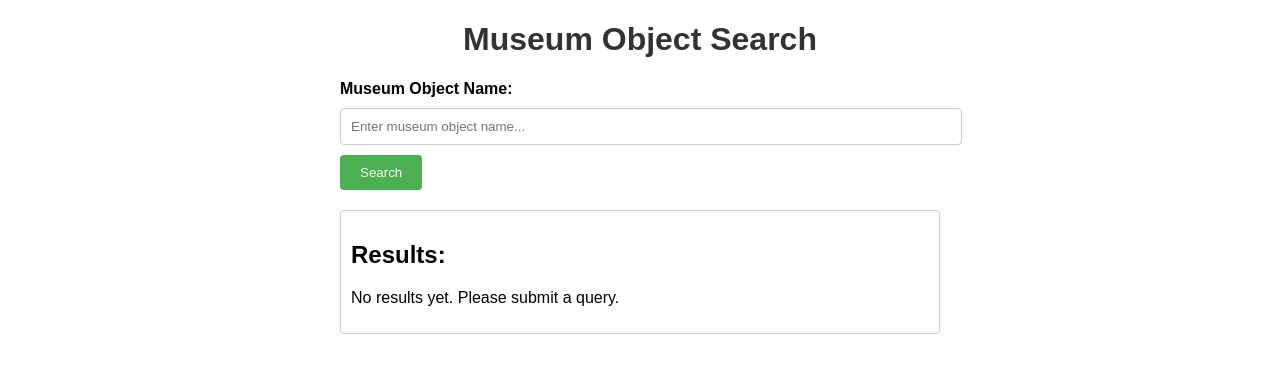
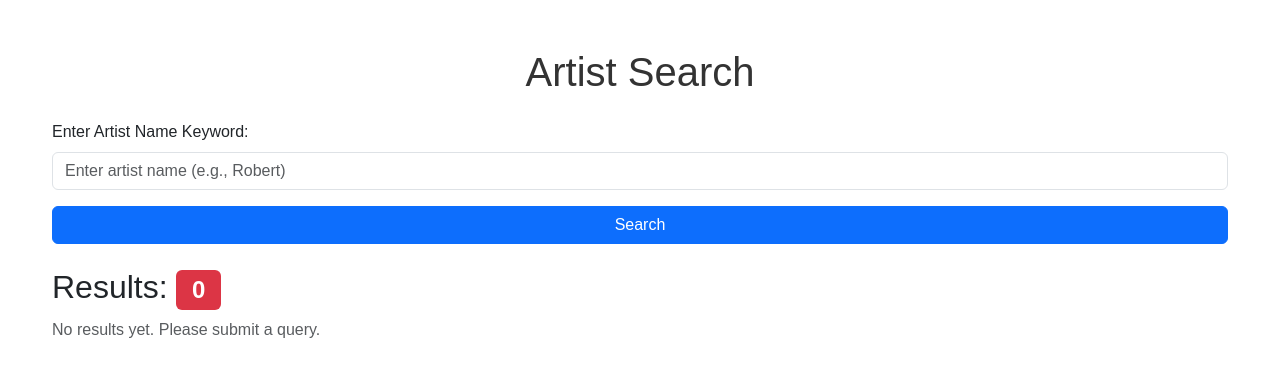
Before and after one commit to eleccrazy/KG_project_with_sparql_anything, a Flask app: page / in a window 1280 px wide. Shown: the top 377 px of the page. Run offline with Flask 3, Linux system fonts and the light colour scheme; parts of the project's set-up code (start-up, migrations or seed data) failed here and were passed over.

Commit message:
Add functionality for querying artists by name, displaying artist details, and querying using SPARQL-Anything based on the keyword

```diff
--- a/app/app.py
+++ b/app/app.py
@@ -1,20 +1,49 @@
 from flask import Flask, request, render_template
 import requests  # Assuming you're using this to make HTTP requests for your SPARQL query, etc.
+from app.logic.query import query_artist_by_name
 
 app = Flask(__name__)
 
 @app.route('/', methods=['GET', 'POST'])
 def home():
+    """
+    Handle requests for the home page of the web application.
+
+    :return: A rendered HTML template displaying the home page.
+    """
     # Initialize the results variable
     results = None
 
     if request.method == 'POST':
         # Get the user input from the form
-        object_name = request.form.get('object_name')
+        object_name = request.form.get('artist_name')
         # Here we can run the sparql anything query based on the object_name
-        results = f"Results for: {object_name}"  # Replace this with actual query logic
+        results = query_artist_by_name(object_name)
 
     return render_template('index.html', results=results)
 
+@app.route("/artist_details", methods=["GET", "POST"])
+def artist_details():
+    """
+    Handle requests for displaying artist details from Wikidata using their Wiki QID.
+
+    :return: A rendered HTML template displaying artist details.
+    """
+    wiki_qid = request.args.get("wiki_qid")  # Get the Wiki QID from the URL parameters
+    artist_details = None
+    print(wiki_qid)
+
+    if wiki_qid:
+        # Placeholder artist details for demonstration purposes
+        artist_details = {
+            "name": "Vincent van Gogh",
+            "artist_bio": "Vincent Willem van Gogh was a Dutch post-impressionist painter who is among the most famous and influential figures in the history of Western art.",
+            "nationality": "Dutch",
+        }
+
+    # Render the artist details page, passing the artist data
+    return render_template("artist_details.html", artist=artist_details)
+
+
 if __name__ == '__main__':
     app.run(port=5000, debug=True)
--- a/app/static/styles.css
+++ b/app/static/styles.css
@@ -1,51 +1,21 @@
+/* styles.css */
 body {
     font-family: Arial, sans-serif;
-    margin: 20px;
 }
 
 .container {
-    max-width: 600px;
+    max-width: 1200px;
     margin: auto;
 }
 
 h1 {
-    text-align: center;
     color: #333;
 }
 
-form {
-    margin-bottom: 20px;
+.card {
+    transition: transform 0.3s ease;
 }
 
-label {
-    font-weight: bold;
-    display: block;
-    margin-top: 10px;
+.card:hover {
+    transform: translateY(-10px);
 }
-
-input[type="text"] {
-    width: 100%;
-    padding: 10px;
-    margin: 10px 0;
-    border: 1px solid #ccc;
-    border-radius: 4px;
-}
-
-input[type="submit"] {
-    background-color: #4CAF50;
-    color: white;
-    padding: 10px 20px;
-    border: none;
-    border-radius: 4px;
-    cursor: pointer;
-}
-
-input[type="submit"]:hover {
-    background-color: #45a049;
-}
-
-.results {
-    border: 1px solid #ccc;
-    padding: 10px;
-    border-radius: 4px;
-}
--- a/app/templates/index.html
+++ b/app/templates/index.html
@@ -3,30 +3,62 @@
 <head>
     <meta charset="UTF-8">
     <meta name="viewport" content="width=device-width, initial-scale=1.0">
-    <title>Museum Object Search</title>
+    <title>Artist Search</title>
+    <!-- Bootstrap CDN -->
+    <link href="https://cdn.jsdelivr.net/npm/bootstrap@5.3.0-alpha1/dist/css/bootstrap.min.css" rel="stylesheet">
     <link rel="stylesheet" href="{{ url_for('static', filename='styles.css') }}">
 </head>
 <body>
-    <div class="container">
-        <h1>Museum Object Search</h1>
-        <form method="post" action="/">
-            <!-- Museum Object Name -->
-            <label for="object-name">Museum Object Name:</label>
-            <input type="text" id="object-name" name="object_name" placeholder="Enter museum object name...">
-
+    <div class="container mt-5">
+        <h1 class="text-center mb-4">Artist Search</h1>
+        <form method="post" action="/" class="mb-4">
+            <!-- Artist Name Keyword -->
+            <div class="mb-3">
+                <label for="artist-name" class="form-label">Enter Artist Name Keyword:</label>
+                <input type="text" id="artist-name" name="artist_name" class="form-control" placeholder="Enter artist name (e.g., Robert)">
+            </div>
             <!-- Submit Button -->
-            <input type="submit" value="Search">
+            <button type="submit" class="btn btn-primary w-100">Search</button>
         </form>
 
         <!-- Results Section -->
         <div class="results">
-            <h2>Results:</h2>
+            <h2>Results:
+                {% if results %}
+                    <span class="badge bg-success">{{ results|length }}</span>
+                {% else %}
+                    <span class="badge bg-danger">0</span>
+                {% endif %}
+            </h2>
             {% if results %}
-            <p>{{results}}</p>
+                <div class="row row-cols-1 row-cols-md-3 g-4">
+                    {% for artist in results %}
+                        <div class="col">
+                            <div class="card h-100">
+                                <div class="card-body">
+                                    <h5 class="card-title">{{ artist.name }}</h5>
+                                    <p class="card-text"><strong>Biography:</strong> {{ artist.artist_bio }}</p>
+                                    <p class="card-text"><strong>Birth Date:</strong> {{ artist.begin_date }}</p>
+                                    <p class="card-text"><strong>Death Date:</strong> {{ artist.end_date if artist.end_date != '0' else 'Unknown' }}</p>
+                                    <p class="card-text"><strong>Nationality:</strong> {{ artist.nationality }}</p>
+                                </div>
+                                <div class="card-footer text-center">
+                                    <form method="POST" action="/query_wikidata">
+                                        <input type="hidden" name="wiki_qid" value="{{ artist.wiki_qid }}">
+                                        <a href="{{ url_for('artist_details', wiki_qid=artist.wiki_qid) }}" class="btn btn-info w-100">Query More about {{ artist.name }}</a>
+                                    </form>
+                                </div>
+                            </div>
+                        </div>
+                    {% endfor %}
+                </div>
             {% else %}
-                <p>No results yet. Please submit a query.</p>
+                <p class="text-muted">No results yet. Please submit a query.</p>
             {% endif %}
         </div>
     </div>
+
+    <!-- Bootstrap JS (optional, for interactivity like buttons, modals) -->
+    <script src="https://cdn.jsdelivr.net/npm/bootstrap@5.3.0-alpha1/dist/js/bootstrap.bundle.min.js"></script>
 </body>
 </html>
```
Also changed, not shown: app/logic/query.py (+78 -1 lines), app/templates/artist_details.html (added, +29 -0 lines), 2 other files.
